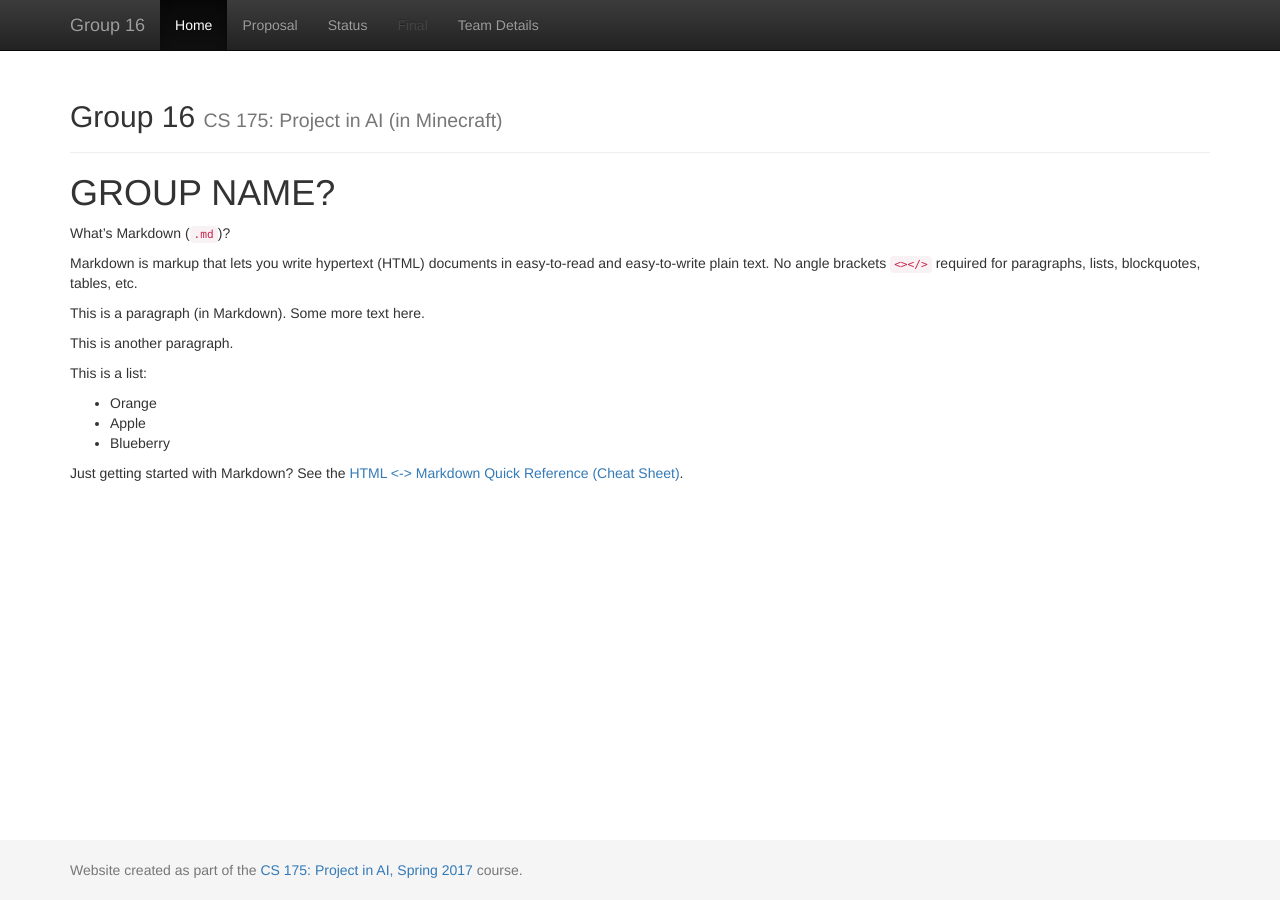
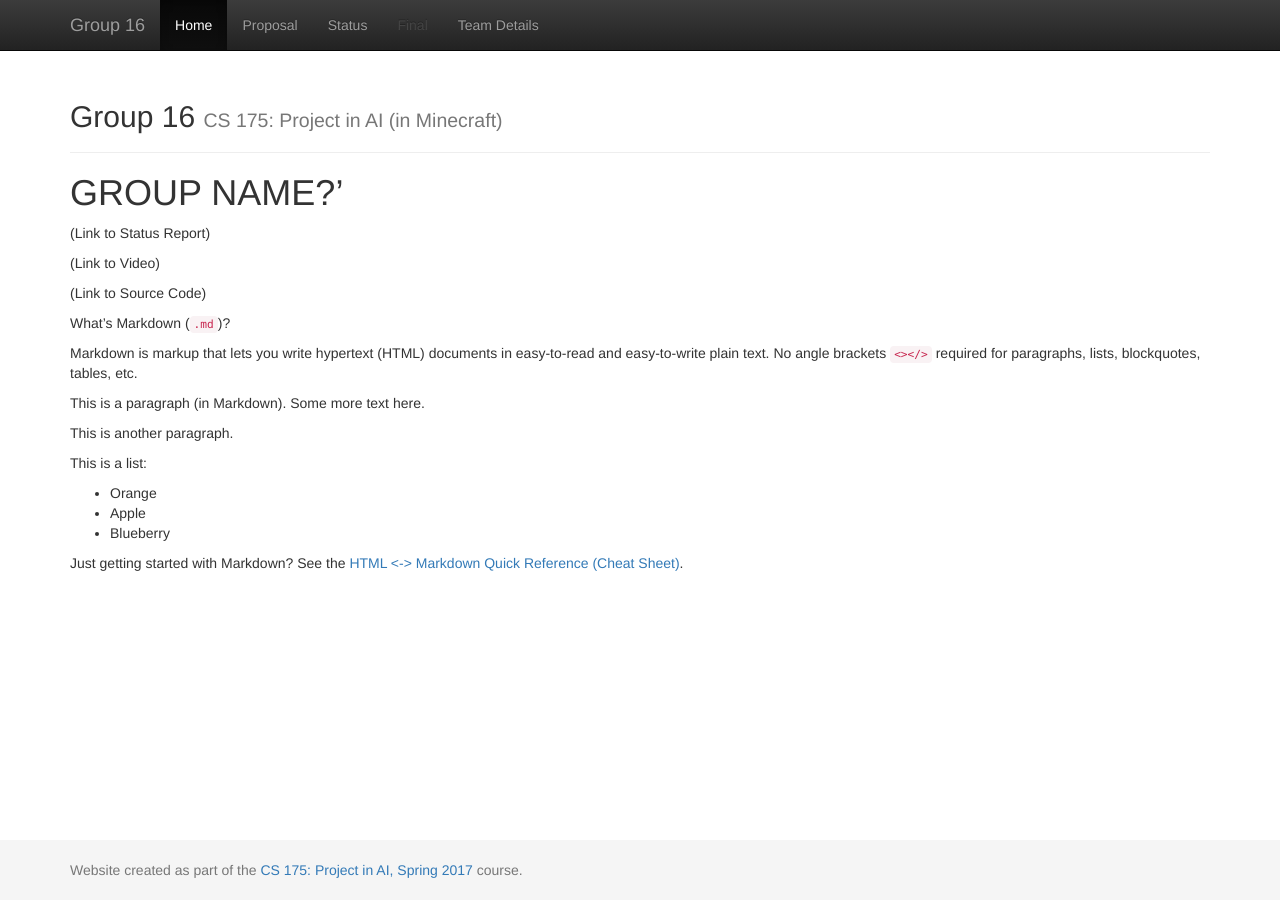
Before and after one commit to becamorin20/Group-16, a Jekyll site: the page built from docs/index.md, in a window 1280 px wide. Built offline with Jekyll 4.4.1, drawn with Linux system fonts in a browser that asks for light colours.

Commit message:
Update index.md

```diff
--- a/docs/index.md
+++ b/docs/index.md
@@ -3,7 +3,13 @@ layout: default
 title:  Home
 ---
 
-# GROUP NAME?
+# GROUP NAME?'
+
+(Link to Status Report)
+
+(Link to Video)
+
+(Link to Source Code)
 
 
 What's Markdown (`.md`)?
```
